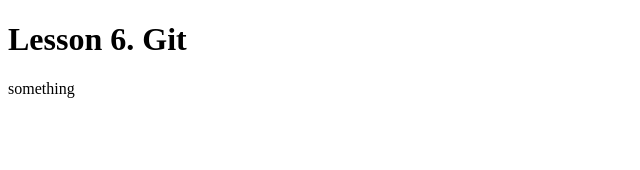
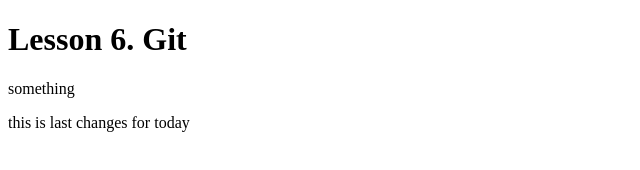
Before and after one commit to denk0/lesson6, a plain HTML site: page index.html in a window 1280 px wide. Shown: the whole page, without its empty margins (0-640 px from the left). Drawn offline with Linux system fonts and the light colour scheme.

Commit message:
one more text for today

```diff
--- a/index.html
+++ b/index.html
@@ -10,6 +10,7 @@
         <header class="header">
         	<h1 class="page-title">Lesson 6. Git</h1>
         	<p>something</p>
+			<p>this is last changes for today</p>
         </header>
     </body>
 </html>
```
